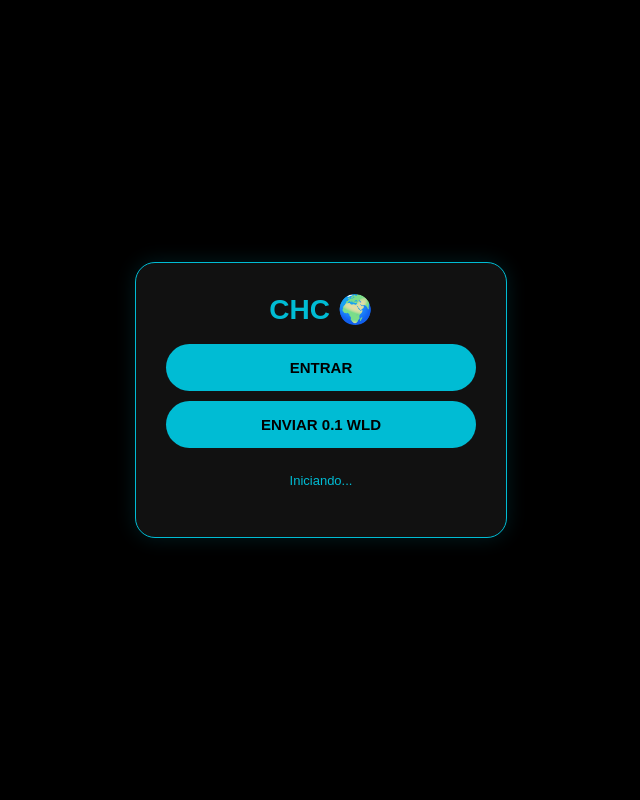
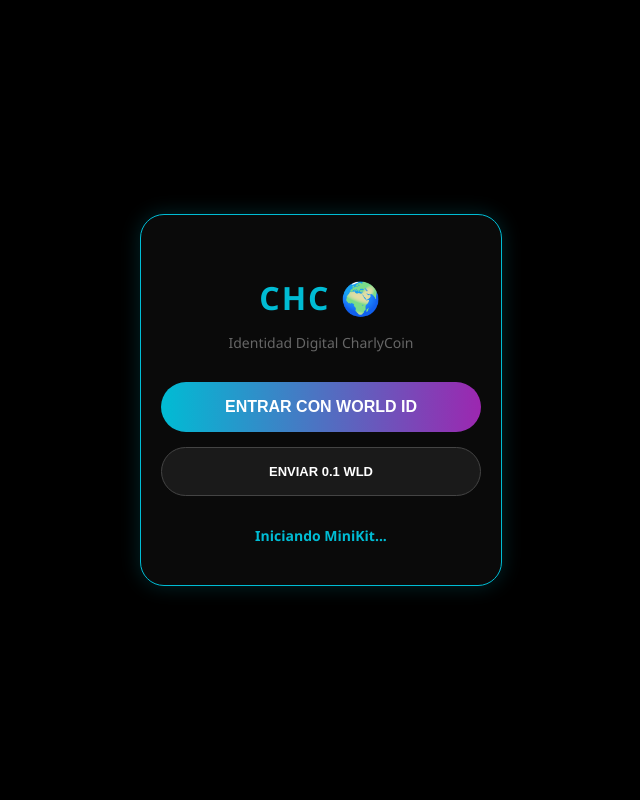
Before and after one commit to ganastrx4/chc-flask-app-, a Flask app: page / in a window 1280 px wide. Shown: the whole page, without its empty margins (319-959 px from the left). Run offline with Flask 3, Linux system fonts and the light colour scheme.

Commit message:
Update index.html

```diff
--- a/templates/index.html
+++ b/templates/index.html
@@ -2,234 +2,110 @@
 <html lang="es">
 <head>
     <meta charset="UTF-8">
-<meta name="viewport" content="width=device-width,initial-scale=1.0">
+    <meta name="viewport" content="width=device-width,initial-scale=1.0,user-scalable=no">
     <title>CHC - CharlyCoin</title>
-
     <style>
-body{
-margin:0;
-height:100vh;
-display:flex;
-justify-content:center;
-align-items:center;
-background:#000;
-color:#fff;
-font-family:Arial,sans-serif;
+        body { margin: 0; height: 100vh; display: flex; justify-content: center; align-items: center; background: #000; color: #fff; font-family: 'Segoe UI', sans-serif; }
+        .card { width: 320px; padding: 40px 20px; text-align: center; border: 1px solid #00bcd4; border-radius: 24px; background: #0a0a0a; box-shadow: 0 0 20px rgba(0, 188, 212, 0.2); }
+        h1 { color: #00bcd4; margin-bottom: 5px; font-size: 32px; letter-spacing: 2px; }
+        p { color: #666; margin-bottom: 30px; font-size: 14px; }
+        button {
+            width: 100%; padding: 16px; border-radius: 50px; border: none;
+            background: linear-gradient(90deg, #00bcd4, #9c27b0);
+            color: #fff; font-weight: 800; cursor: pointer; font-size: 16px;
+            margin-bottom: 15px; transition: 0.3s;
         }
-
-.card{
-width:310px;
-padding:30px;
-text-align:center;
-border:1px solid #00bcd4;
-border-radius:20px;
-background:#111;
-box-shadow:0 0 20px rgba(0,188,212,.15);
-}
-
-h1{
-margin-top:0;
-color:#00bcd4;
-font-size:28px;
-}
-
-button{
-width:100%;
-padding:15px;
-border:none;
-border-radius:50px;
-background:#00bcd4;
-font-weight:bold;
-cursor:pointer;
-margin-bottom:10px;
-font-size:15px;
-}
-
-button:disabled{
-background:#555;
-color:#ccc;
-cursor:not-allowed;
-}
-
-#status{
-margin-top:14px;
-font-size:13px;
-color:#00bcd4;
-min-height:35px;
-line-height:1.4;
-}
+        button:active { transform: scale(0.95); opacity: 0.8; }
+        #status { margin-top: 15px; font-size: 14px; color: #00bcd4; font-weight: bold; }
+        .ok { color: #4caf50 !important; }
     </style>
 </head>
 <body>
 
 <div class="card">
+    <h1>CHC 🌍</h1>
+    <p>Identidad Digital CharlyCoin</p>
 
-<h1>CHC 🌍</h1>
+    <button id="btnLogin">ENTRAR CON WORLD ID</button>
+    <button id="btnSend" style="background: #1a1a1a; border: 1px solid #444; font-size: 13px;">ENVIAR 0.1 WLD</button>
 
-<button id="btnLogin">ENTRAR</button>
-<button id="btnSend">ENVIAR 0.1 WLD</button>
-
-<div id="status">Iniciando...</div>
-
+    <div id="status">Iniciando MiniKit...</div>
 </div>
 
 <script type="module">
-
     import { MiniKit } from "https://cdn.jsdelivr.net/npm/@worldcoin/minikit-js/+esm";
 
     const APP_ID = "app_7686f9027d3e3c0b53d987a3caf1e111";
+    const status = document.getElementById("status");
 
-const status = document.getElementById("status");
-const btnLogin = document.getElementById("btnLogin");
-const btnSend = document.getElementById("btnSend");
-
-let ready = false;
-
-function setStatus(msg){
-status.innerText = msg;
+    // Función para entrar al buscador
+    function entrarAlBuscador() {
+        status.innerText = "¡Verificado! Entrando...";
+        status.className = "ok";
+        setTimeout(() => {
+            window.location.href = "buscador2.html";
+        }, 500);
     }
 
-function lock(v){
-btnLogin.disabled = v;
-btnSend.disabled = v;
+    async function init() {
+        try {
+            await MiniKit.install(APP_ID);
+            status.innerText = "MiniKit Conectado ✅";
+
+            // ESCUCHADOR DE FONDO (Para cuando el await se traba)
+            MiniKit.subscribe("walletAuth", (response) => {
+                console.log("Respuesta recibida por suscripción:", response);
+                if (response.finalPayload) {
+                    entrarAlBuscador();
+                }
+            });
+
+        } catch (e) {
+            status.innerText = "Error: Úsalo en World App";
+        }
     }
 
-/* INIT */
-async function init(){
+    // BOTÓN LOGIN
+    document.getElementById("btnLogin").onclick = async () => {
+        try {
+            status.innerText = "Autenticando...";
 
-try{
-
-await MiniKit.install(APP_ID);
-
-ready = true;
-
-setStatus("MiniKit conectado ✅");
-
-}catch(e){
-
-console.log(e);
-
-setStatus("Error iniciando");
-
-}
-
-}
-
-/* LOGIN MEJORADO */
-btnLogin.onclick = async ()=>{
-
-if(!ready){
-setStatus("MiniKit no listo");
-return;
-}
-
-try{
-
-lock(true);
-
-setStatus("Abriendo ventana...");
-
-const authPromise = MiniKit.walletAuth({
-
+            // Lanzamos la petición
+            const res = await MiniKit.walletAuth({
                 nonce: Date.now().toString(),
-
-requestId: "login-" + Date.now(),
-
-scope:["wallet.auth","uniqueness"]
-
+                requestId: "login_chc",
+                scope: ["uniqueness"],
             });
 
-/* timeout protección */
-const timeout = new Promise((_,reject)=>
-setTimeout(()=>reject(new Error("Tiempo agotado")),15000)
-);
+            // Si la respuesta llega por el await, entramos
+            if (res && res.finalPayload) {
+                entrarAlBuscador();
+            }
+            // Si no llega por aquí, no pasa nada, el "subscribe" de arriba lo atrapará
 
-const result = await Promise.race([authPromise, timeout]);
-
-console.log(result);
-
-/* detectar éxito real */
-if(
-result?.finalPayload ||
-result?.payload ||
-result?.status === "success"
-){
-
-setStatus("Acceso correcto ✅");
-
-setTimeout(()=>{
-window.location.href = "buscador2.html";
-},1000);
-
-}else{
-
-setStatus("Cancelado");
-
-lock(false);
-
+        } catch (e) {
+            console.error(e);
+            status.innerText = "Error en Login";
         }
-
-}catch(e){
-
-console.log(e);
-
-setStatus("Error login");
-
-lock(false);
-
-}
-
     };
 
-/* PAY */
-btnSend.onclick = async ()=>{
-
-if(!ready){
-setStatus("MiniKit no listo");
-return;
+    // BOTÓN PAGO
+    document.getElementById("btnSend").onclick = async () => {
+        try {
+            status.innerText = "Abriendo Wallet...";
+            await MiniKit.pay({
+                reference: "chc-" + Date.now(),
+                to: "0xdc178d65c502f9589bb1a35af08b5723f85ec168",
+                tokens: [{ symbol: "WLD", token_amount: "0.1" }],
+                description: "Aporte CHC"
+            });
+            status.innerText = "Solicitud enviada";
+        } catch (e) {
+            status.innerText = "Pago cancelado";
         }
-
-try{
-
-lock(true);
-
-setStatus("Abriendo wallet...");
-
-await MiniKit.pay({
-
-reference:"pay-" + Date.now(),
-
-to:"0xdc178d65c502f9589bb1a35af08b5723f85ec168",
-
-tokens:[
-{
-symbol:"WLD",
-token_amount:"0.1"
-}
-],
-
-description:"Pago CHC"
-
-});
-
-setStatus("Pago enviado ✅");
-
-lock(false);
-
-}catch(e){
-
-console.log(e);
-
-setStatus("Pago cancelado");
-
-lock(false);
-
-}
-
     };
 
     init();
-
 </script>
 </body>
 </html>
```
Lines whose indentation alone changed are shown as unchanged.
